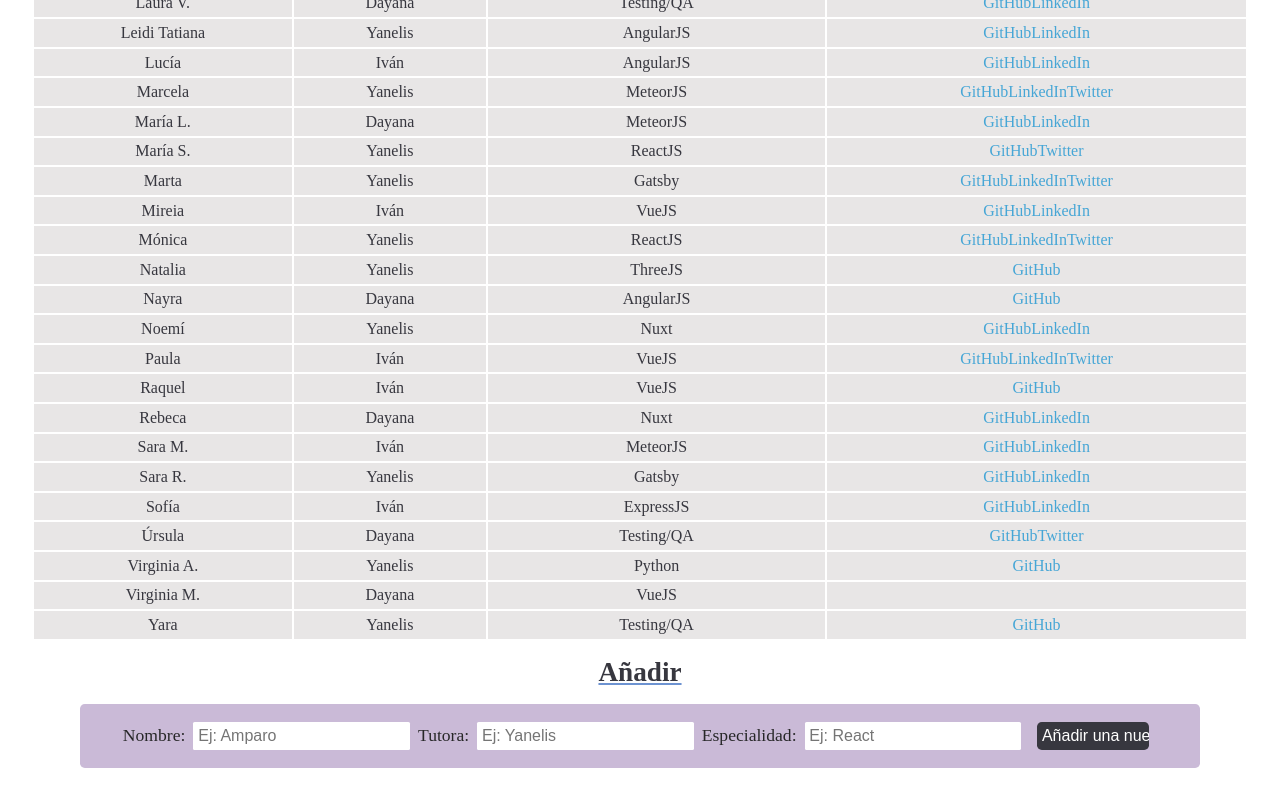
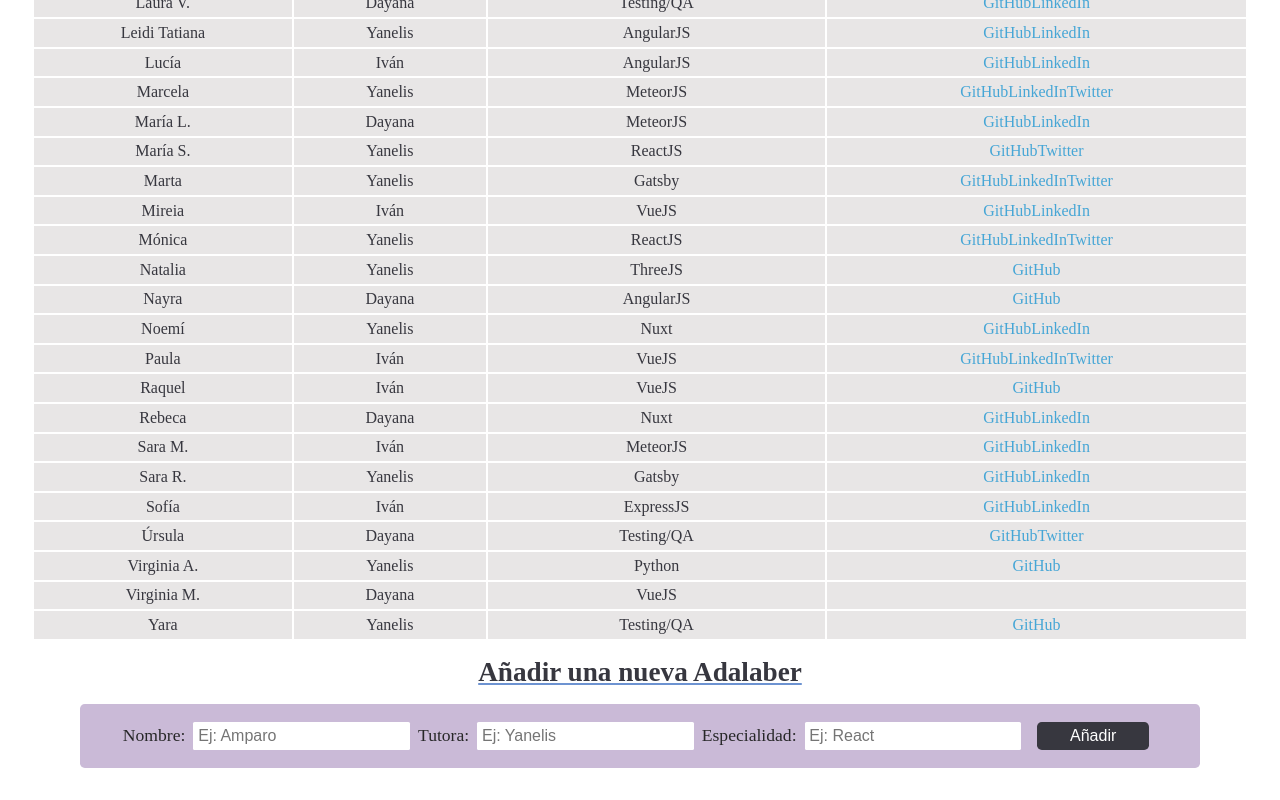
Before and after one commit to marcelabpetroli/adalab-module-3-intermediate, a React (Create React App) app: page / in a window 1280 px wide. Shown: the part 716-1516 px from the top of the page. Built offline with nearby package versions, Linux system fonts and the light colour scheme.

Commit message:
Fix text on submit button

```diff
--- a/src/components/App.js
+++ b/src/components/App.js
@@ -90,7 +90,7 @@ function App() {
           </table>
         </section>
         <section className='add__new'>
-          <h2 className='add__new-sub'>Añadir</h2>
+          <h2 className='add__new-sub'>Añadir una nueva Adalaber</h2>
           <form className='add__new-form'>
             <label className='add__new-label' htmlFor='name'>
               Nombre:
@@ -131,7 +131,7 @@ function App() {
               value={newAdalaberInfo.speciality}
             />
 
-            <input className='add__new-button' type='submit' value='Añadir una nueva Adalaber' onClick={handleClick} />
+            <input className='add__new-button' type='submit' value='Añadir' onClick={handleClick} />
           </form>
         </section>
       </main>
```
